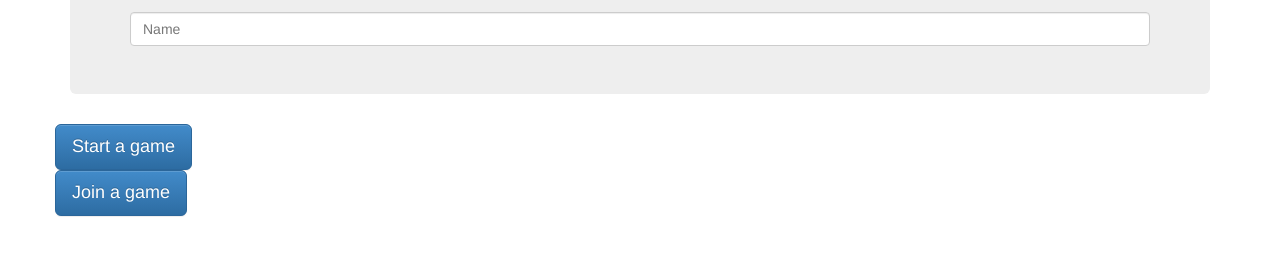
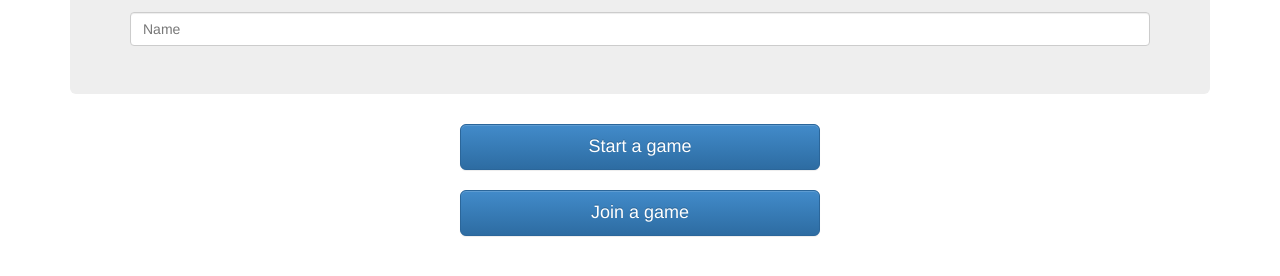
Before and after one commit to shubapp/multirummi, a plain HTML site: page public/index.html in a window 1280 px wide. Shown: the part 180-456 px from the top of the page. Drawn offline with Linux system fonts and the light colour scheme.

Commit message:
fixing the class

```diff
--- a/public/index.html
+++ b/public/index.html
@@ -19,14 +19,14 @@
 		</div>
 
 		<div class="row">
-			<div calss="col-xs-offset-4 col-xs-4">
-				<button type="button" class="btn btn-primary btn-lg">Start a game</button>
+			<div class="col-xs-offset-4 col-xs-4">
+				<button type="button" class="btn btn-primary btn-lg btn-block">Start a game</button>
 			</div>
 		</div>
-
+		<br/>
 		<div class="row">
-			<div calss="col-xs-offset-4 col-xs-4">
-				<button type="button" class="btn btn-primary btn-lg">Join a game</button>
+			<div class="col-xs-offset-4 col-xs-4">
+				<button type="button" class="btn btn-primary btn-lg btn-block">Join a game</button>
 			</div>
 		</div>
 	</div>
```
